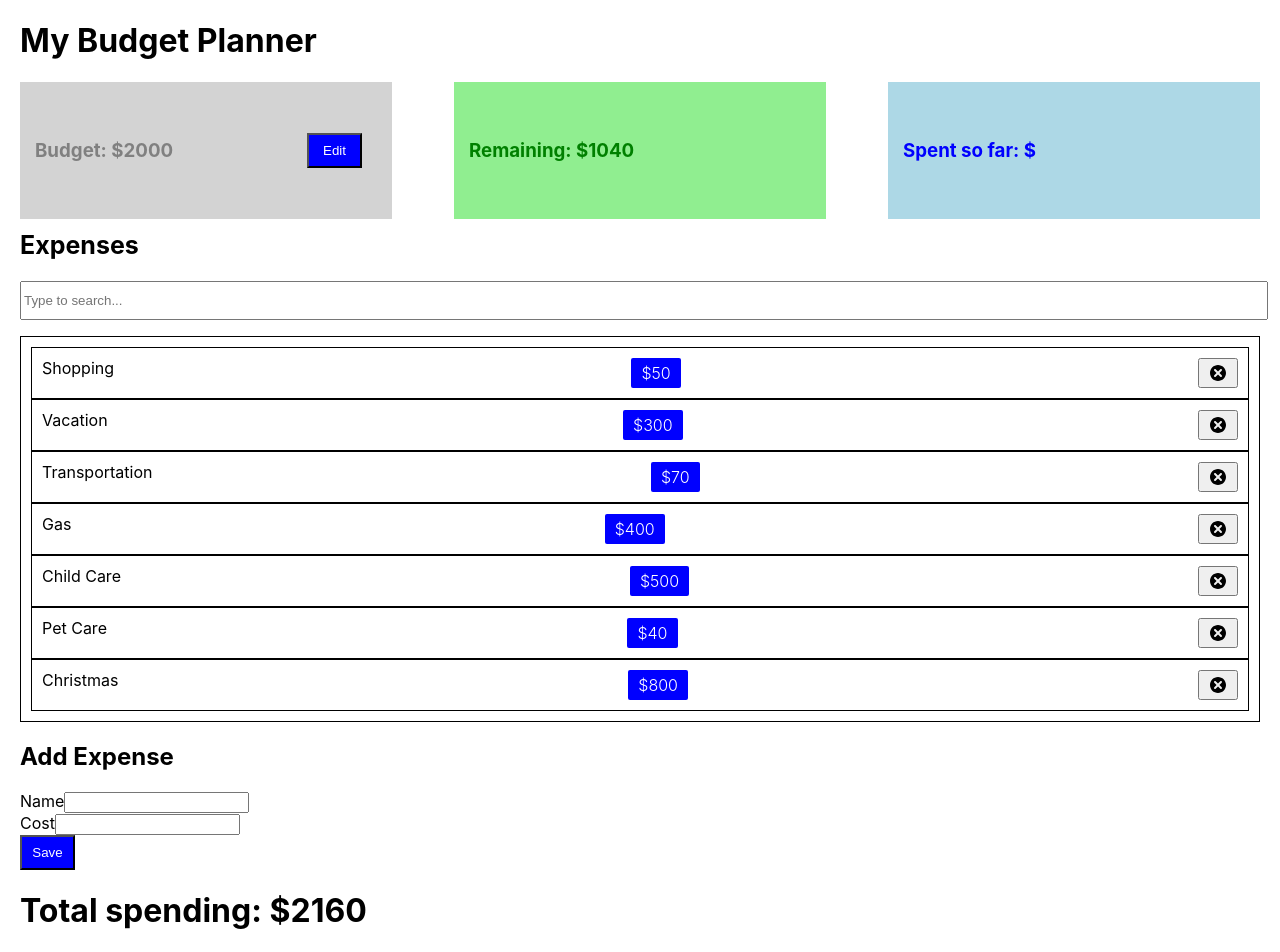
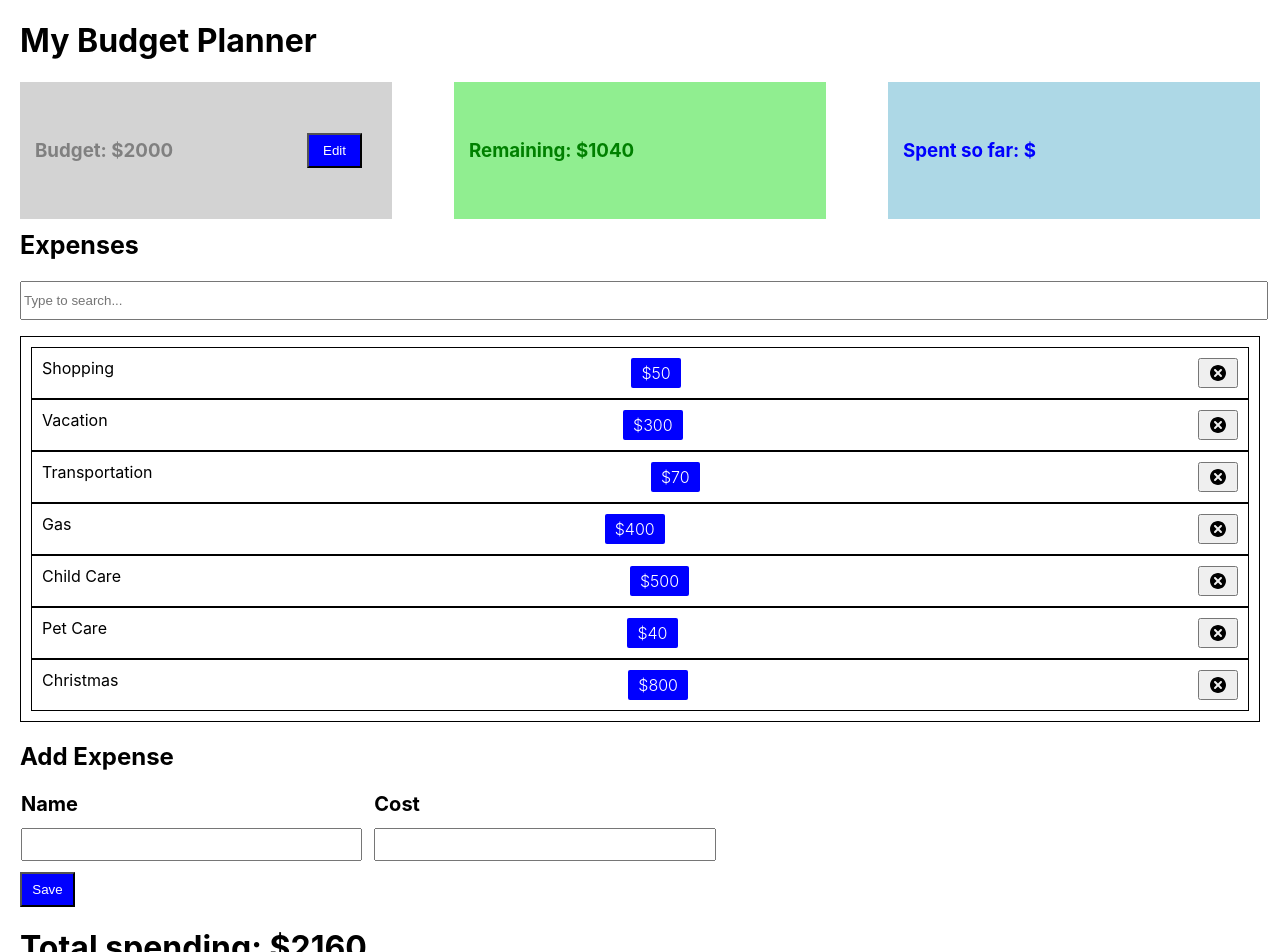
Before and after one commit to amiedawn/budget-planner, a React (Create React App) app: page / in a window 1280 px wide. Shown: the top 952 px of the page. Built offline with nearby package versions, Linux system fonts and the light colour scheme.

Commit message:
formatted addexpense form

```diff
--- a/src/components/AddExpense/AddExpenseForm.js
+++ b/src/components/AddExpense/AddExpenseForm.js
@@ -1,31 +1,53 @@
-import React from 'react';
-import './AddExpenseStyle.css';
+import React from "react";
+import "./AddExpenseStyle.css";
 
-const AddExpenseForm = ({ name, amount, handleName, handleAmount, handleSubmit }) => {
+const AddExpenseForm = ({
+  name,
+  amount,
+  handleName,
+  handleAmount,
+  handleSubmit,
+}) => {
   return (
     <form className="add-expense-container" onSubmit={handleSubmit}>
       <h2 className="add-expense-title">Add Expense</h2>
+      <tr>
+        <th className="expense-header">
+          <label htmlFor="name">Name</label>
+        </th>
+        <th className="expense-header">
+          <label htmlFor="amount">Cost</label>
+        </th>
+      </tr>
+      <tr>
+        <td>
+          {" "}
+          <input
+            type="text"
+            className="form-control"
+            id="name"
+            name="name"
+            value={name}
+            onChange={handleName}
+          />
+        </td>
+        <td>
+          <input
+            type="text"
+            className="form-control"
+            name="amount"
+            id="amount"
+            value={amount}
+            onChange={handleAmount}
+          />
+        </td>
+      </tr>
 
-        <div className="form-layout">
-          <div className="form-group">
-            <label htmlFor="name">Name</label>
-            <input type="text" className="form-control" id="name" name="name"
-            value={name} onChange={handleName}
-            />
-          </div>
-          <div className="form-group">
-            <label htmlFor="amount">Cost</label>
-            <input type="text" className="form-control" name="amount" id="amount"
-            value={amount} onChange={handleAmount}
-            />
-          </div>
-        </div>
-        <div>
-          <button type="submit" className="btn-save">Save</button>
-        </div>
-
+      <button type="submit" className="btn-save">
+        Save
+      </button>
     </form>
   );
-}
+};
 
 export default AddExpenseForm;
--- a/src/components/AddExpense/AddExpenseStyle.css
+++ b/src/components/AddExpense/AddExpenseStyle.css
@@ -2,16 +2,23 @@
   margin-top: 20px;
 }
 
-/* .form-group {
-  flex: 0 0 50%;
-} */
+th {
+  font-size: 20px;
+  text-align: left;
+}
 
- #name {
+#name {
   flex: 0 0 50%;
 }
 
 #cost {
   flex: 0 0 50%;
+}
+
+.form-control {
+  width: 25em;
+  height: 2em;
+  margin: 10px 10px 10px 0;
 }
 
 .btn-save {
```
Also changed, not shown: src/components/ExpenseItem/ExpenseItemStyle.css (+0 -15 lines).
